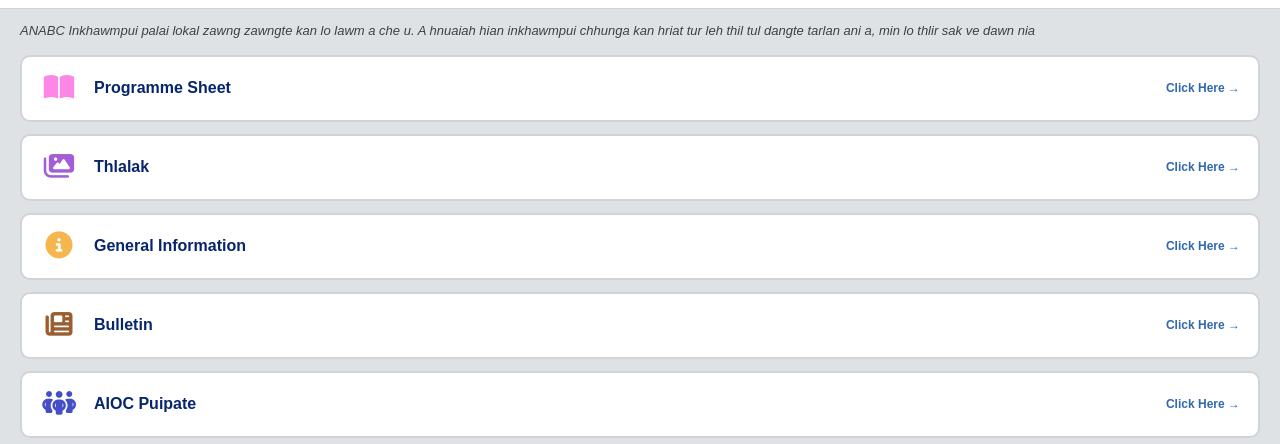
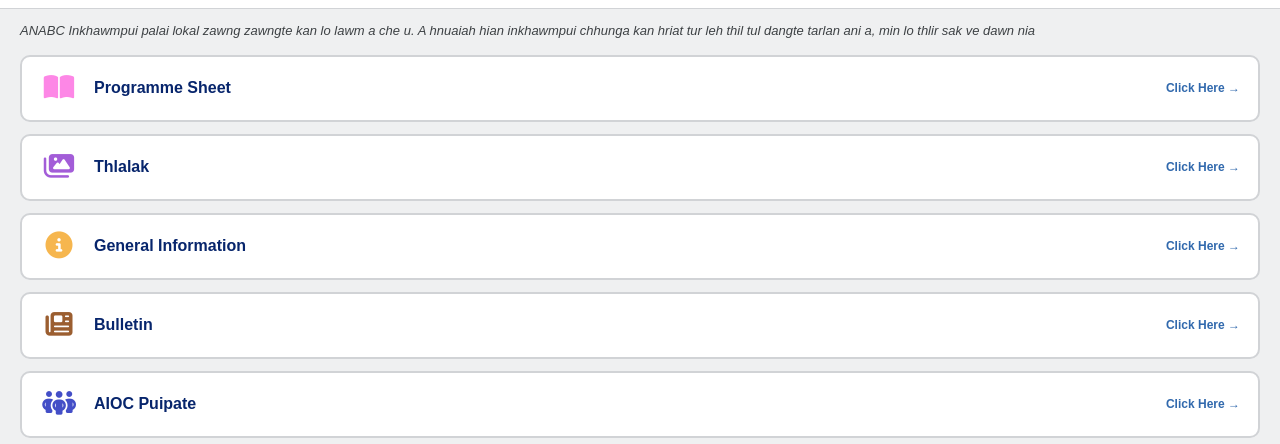
Before and after one commit to anabc-inkhawmpui-2026/BCM, a plain HTML site: page index.html in a window 1280 px wide. Shown: the part 86-530 px from the top of the page. Drawn offline with Linux system fonts and the light colour scheme.

Commit message:
Update style.css

```diff
--- a/style.css
+++ b/style.css
@@ -8,7 +8,7 @@
 body {
     margin: 0;
     font-family: Arial, sans-serif;
-    background: #dfe2e4;
+    background: #eff0f1;
 }
 
 /* HEADER */
```
